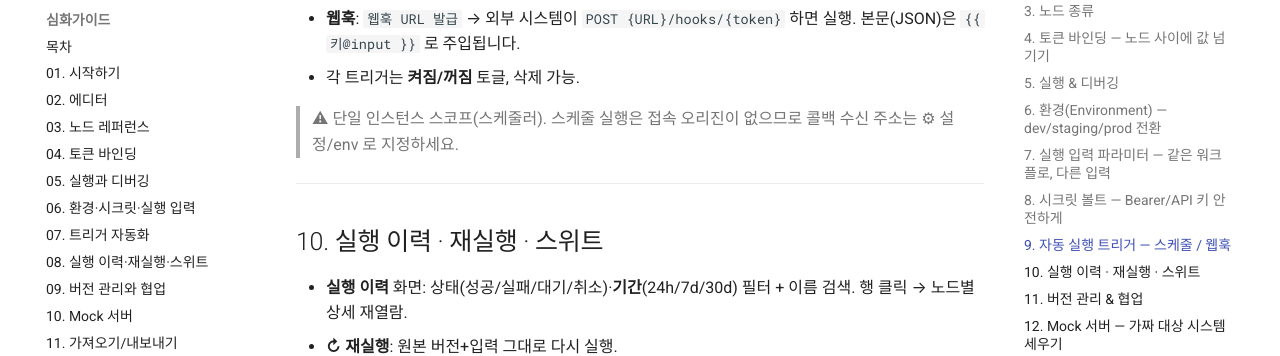
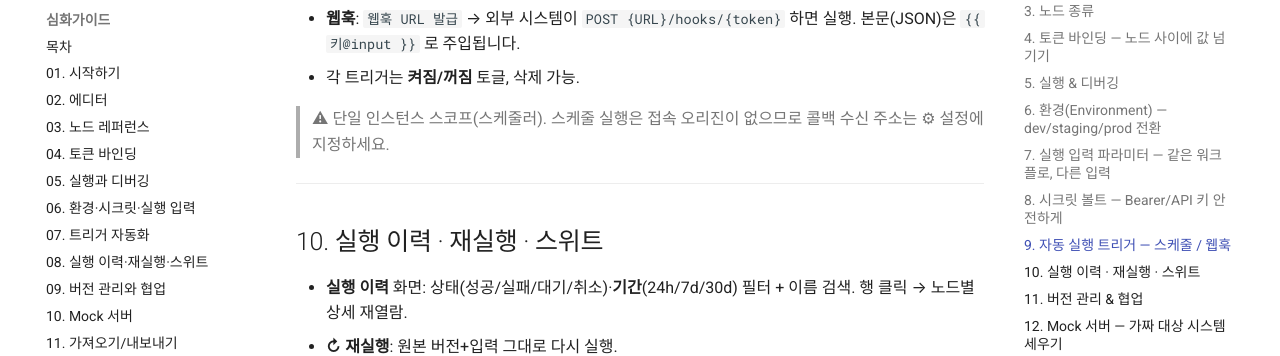
Before and after one commit to jslimmain0/DEMO-LAST, an MkDocs documentation site: the page built from docs/사용가이드.md, in a window 1280 px wide and 900 px high, scrolled down 3821 px. Shown: the part 151-507 px from the top of the window. Built offline with MkDocs 1.6.1 and Material for MkDocs 9.7.7, drawn with Linux system fonts in a browser that asks for light colours; comment, search, counter and statistics services are not loaded.

Commit message:
fix(execution): relay env/state-secret 제거 검증 이슈 정리 — 가이드 env 문구·고아 주석 삭제, CLAUDE.md 이력 표기
- docs/사용가이드.md: 스케줄 콜백 수신 주소 안내 "⚙ 설정/env" → "⚙ 설정"(env 단계는 d27f835 에서 삭제)
- ExecutionService: 존재하지 않는 dev 고정키 경고를 가리키는 stale 주석 한 줄 삭제
- CLAUDE.md: 2026-07-16 이력 "dev 키(로컬 전용)" 뒤에 "(state-secret 은 2026-09-14 제거됨 — 항상 고정키)" 표기,
  2026-09-14 이력의 테스트 수 189→187 을 187→185 로 정정(00203f1 이 이미 189→187)

Co-Authored-By: Claude Fable 5.1 <noreply@anthropic.com>

```diff
--- a/docs/사용가이드.md
+++ b/docs/사용가이드.md
@@ -124,7 +124,7 @@ baseUrl·토큰을 노드마다 고치지 말고 **환경 변수**로 빼서 한
 - **웹훅**: `웹훅 URL 발급` → 외부 시스템이 `POST {URL}/hooks/{token}` 하면 실행. 본문(JSON)은 `{{ 키@input }}` 로 주입됩니다.
 - 각 트리거는 **켜짐/꺼짐** 토글, 삭제 가능.
 
-> ⚠ 단일 인스턴스 스코프(스케줄러). 스케줄 실행은 접속 오리진이 없으므로 콜백 수신 주소는 ⚙ 설정/env 로 지정하세요.
+> ⚠ 단일 인스턴스 스코프(스케줄러). 스케줄 실행은 접속 오리진이 없으므로 콜백 수신 주소는 ⚙ 설정에 지정하세요.
 
 ---
 
```
Also changed, not shown: CLAUDE.md (+2 -2 lines), 1 other file.
